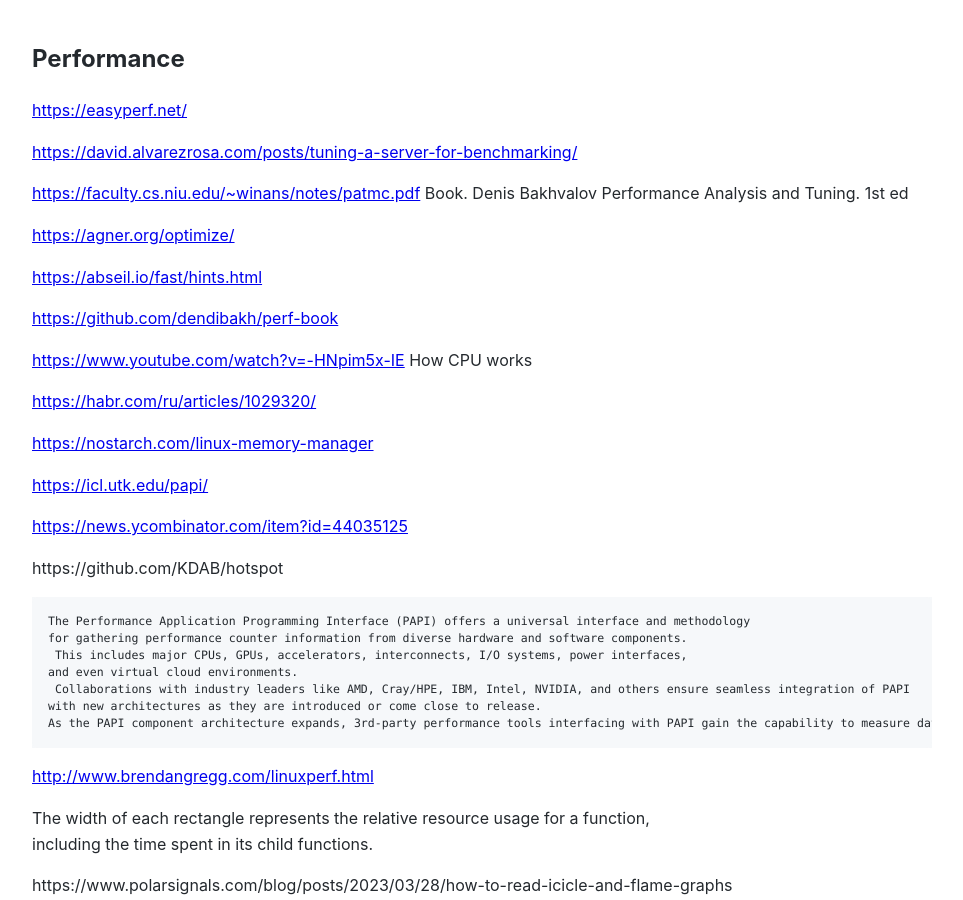
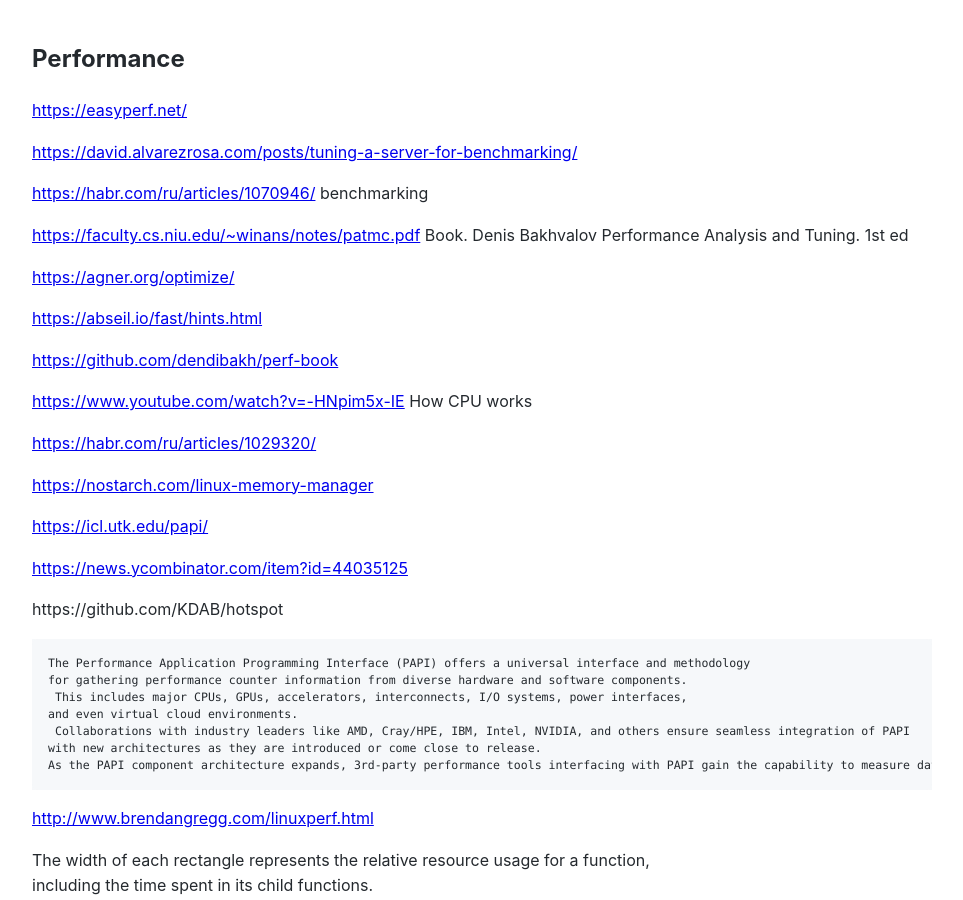
Before and after one commit to Michael-Lubinsky/michael-lubinsky.github.com, a Jekyll site: the page built from cpp/performance.md, in a window 1280 px wide and 900 px high. Shown: the whole window, without its empty margins (158-1121 px from the left). Built offline with Jekyll 4.4.1, drawn with Linux system fonts in a browser that asks for light colours; our own code applies the rules of GitHub Pages for plain Markdown files.

Commit message:
Update performance.md

```diff
--- a/cpp/performance.md
+++ b/cpp/performance.md
@@ -2,6 +2,8 @@
 <https://easyperf.net/>
 
 <https://david.alvarezrosa.com/posts/tuning-a-server-for-benchmarking/>
+
+<https://habr.com/ru/articles/1070946/> benchmarking
 
 <https://faculty.cs.niu.edu/~winans/notes/patmc.pdf> Book. Denis Bakhvalov Performance Analysis and Tuning. 1st ed
 
```
